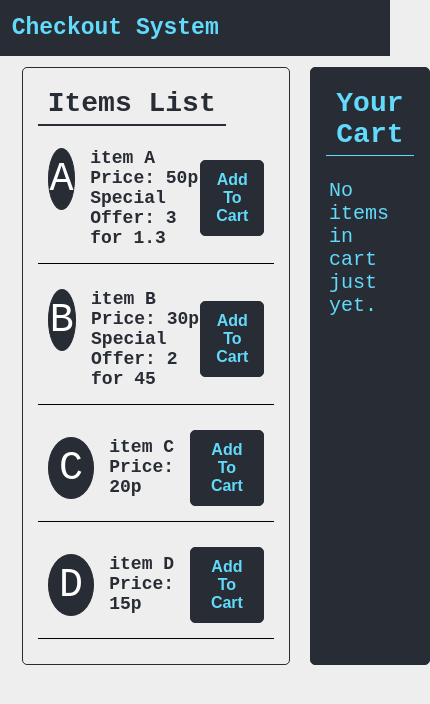
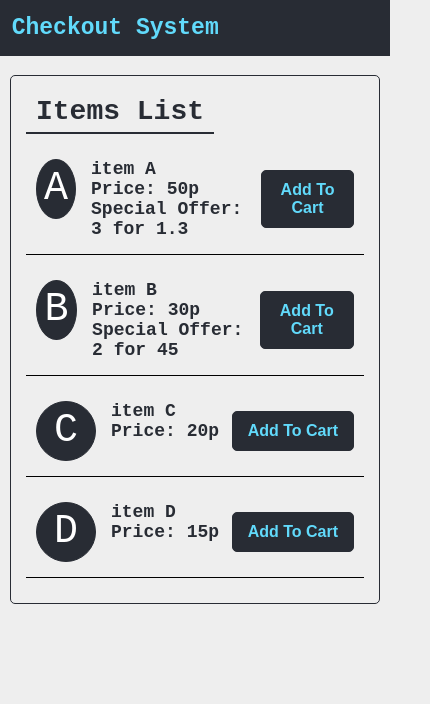
Before and after one commit to chinaza-Sommie/checkout_system, a React (Create React App) app: page / in a window 390 px wide. Shown: the top 704 px of the page, 430 px wide, since content can reach past the window. Built offline with nearby package versions, Linux system fonts and the light colour scheme.

Commit message:
mobile responsiveness

```diff
--- a/src/App.css
+++ b/src/App.css
@@ -1,7 +1,11 @@
 /* Check out container page */
+*{
+  box-sizing: border-box;
+}
 body{
   background-color: #eee;
   font-family: monospace;
+
 }
 .checkoutHeader{
   background-color: #282c34;
@@ -9,6 +13,7 @@ body{
   padding: 15px 3%;
   font-size: 23px;
   font-weight: bold;
+  width: 100%;
 }
 
 .itemsList-container{
@@ -176,3 +181,27 @@ body{
     transform: rotate(360deg);
   }
 } */
+
+
+@media (max-width: 600px){
+  .itemsList-container{
+    display: block;
+    box-sizing: border-box;
+    padding: 0 10px;
+  }
+
+  .itemsList-content{
+    margin: 5% 0 0 0;
+    border-radius: 5px;
+    padding: 15px;
+  }
+  .itemsList{
+    width: 100%;
+  }
+
+  .cartdisplay{
+  width: 100%;
+  display: none;
+}
+
+}
--- a/src/App.js
+++ b/src/App.js
@@ -4,7 +4,7 @@ import Header from './components/header';
 
 function App() {
   return (
-    <div className="App">
+    <div >
       <Header />
       <ItemsList />
     </div>
```
